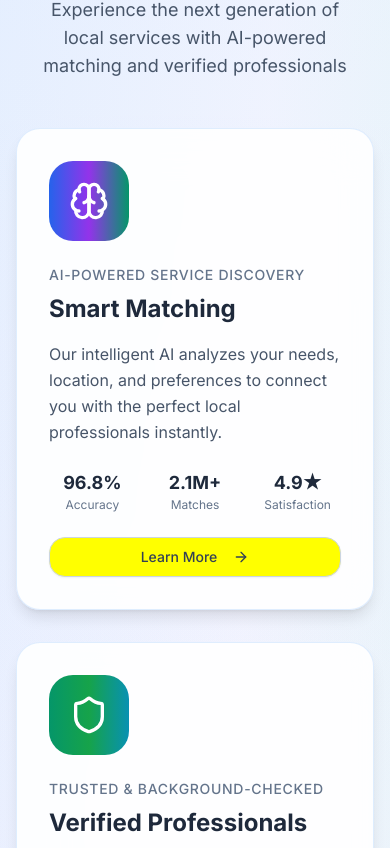
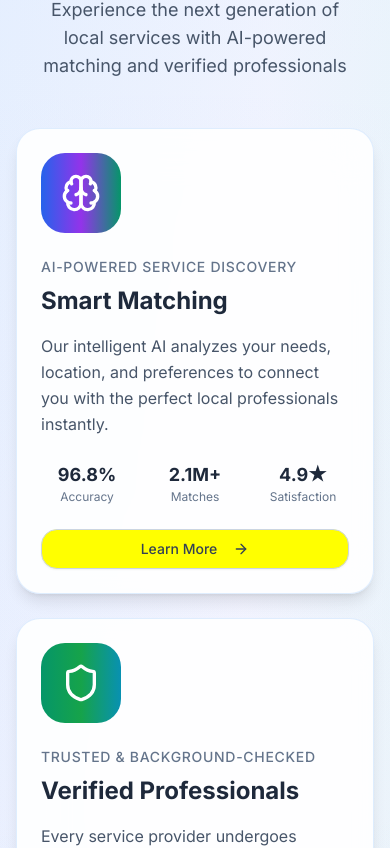
Before and after one commit to thupa-pro/lipo, a Next.js app: page /en in a window 390 px wide. Shown: the part 2156-3004 px from the top of the page. Built offline with nearby package versions, Linux system fonts and the light colour scheme.

Commit message:
Improve service cards layout with enhanced mobile design and accessibility
cgen-b25fbdee0ec040f0900e0404f6c25182

```diff
--- a/app/[locale]/page.tsx
+++ b/app/[locale]/page.tsx
@@ -390,11 +390,13 @@ export default function HomePage() {
             </p>
           </div>
 
-          <div className="grid grid-cols-1 lg:grid-cols-3 gap-8">
+          <div className="grid grid-cols-1 md:grid-cols-2 lg:grid-cols-3 gap-6 sm:gap-8">
             {services.map((service, index) => (
               <Card
                 key={index}
-                className="relative bg-white/90 dark:bg-white/5 backdrop-blur-xl border-blue-200/50 dark:border-white/10 rounded-3xl p-8 group hover:bg-blue-50/50 dark:hover:bg-white/10 transition-all duration-700 hover:scale-105 overflow-hidden shadow-lg hover:shadow-xl"
+                className="relative bg-white/90 dark:bg-white/5 backdrop-blur-xl border-blue-200/50 dark:border-white/10 rounded-3xl p-6 sm:p-8 group hover:bg-blue-50/50 dark:hover:bg-white/10 transition-all duration-700 hover:scale-105 overflow-hidden shadow-lg hover:shadow-xl focus-within:ring-2 focus-within:ring-blue-500 focus-within:ring-offset-2 dark:focus-within:ring-offset-black"
+                role="article"
+                aria-labelledby={`service-${index}-title`}
               >
                 <div
                   className={`absolute inset-0 bg-gradient-to-br ${service.gradient} opacity-0 group-hover:opacity-5 dark:group-hover:opacity-5 transition-opacity duration-700`}
```
